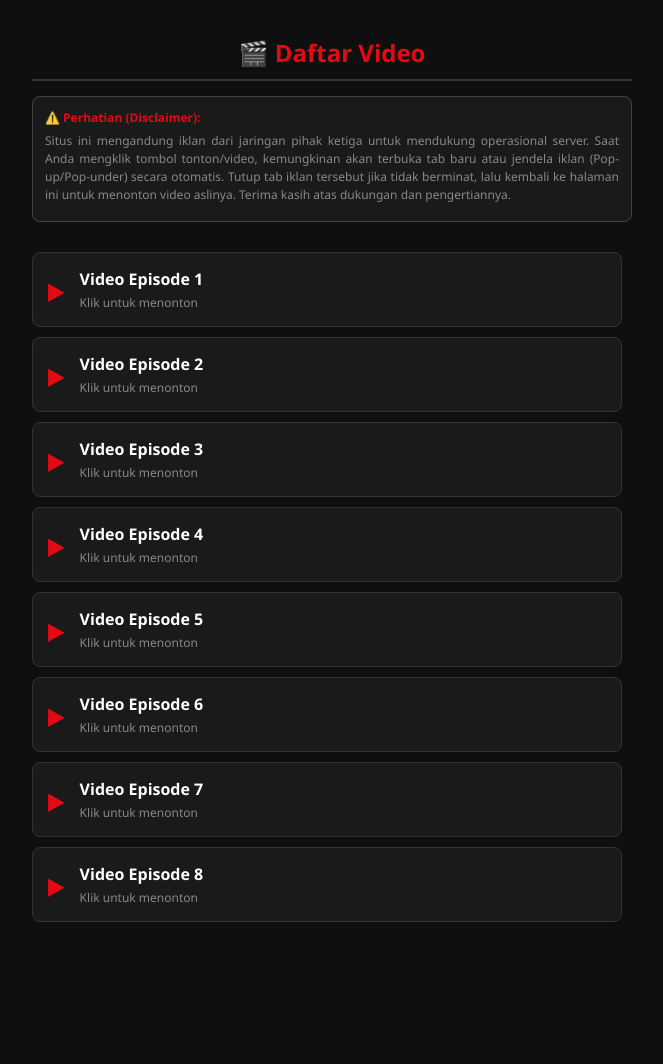
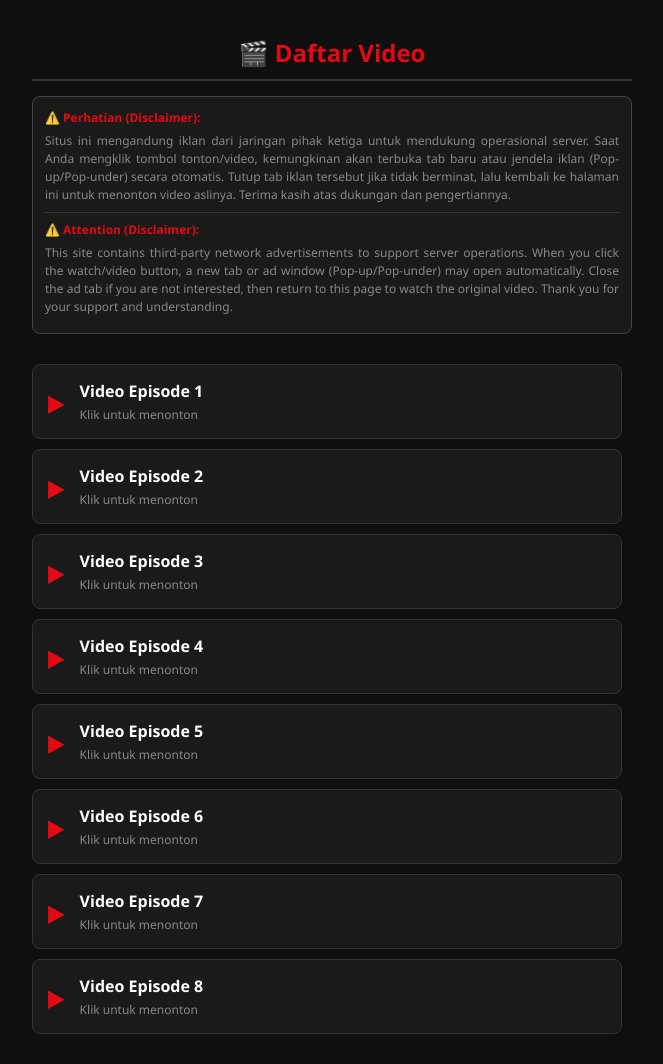
Before and after one commit to aaasudekill-bot/bokep, a plain HTML site: page index.html in a window 1280 px wide. Shown: the whole page, without its empty margins (308-971 px from the left). Before the commit the page ends 952 px from the top, so only its background shows below. Drawn offline with Linux system fonts and the light colour scheme.

Commit message:
Update comments and disclaimer text in index.html

```diff
--- a/index.html
+++ b/index.html
@@ -4,7 +4,7 @@
     <meta charset="UTF-8">
     <meta name="viewport" content="width=device-width, initial-scale=1.0">
 
-    <!-- SCRIPT TAG DARI QUGE -->
+    <!-- SCRIPT TAG DARI QUGE (ZONE PERTAMA) -->
     <script src="https://quge5.com/88/tag.min.js" data-zone="249177" async data-cfasync="false"></script>
     <script>(function(s){s.dataset.zone='11140341',s.src='https://al5sm.com/tag.min.js'})([document.documentElement, document.body].filter(Boolean).pop().appendChild(document.createElement('script')))</script>
 
@@ -20,10 +20,7 @@
     <!-- ========================================== -->
     <!-- IKLAN MONETAG: POPUNDER & SOCIAL BAR       -->
     <!-- ========================================== -->
-    <!-- Popunder (Muncul di belakang layar saat klik pertama) -->
     <script src="https://pl29823764.effectivecpmnetwork.com/1c/01/13/1c0113f7493e04fe4203716b78b4b6c3.js"></script>
-
-    <!-- Social Bar (Notifikasi/Pop-up kecil di pojok/sudut layar) -->
     <script src="https://pl29823766.effectivecpmnetwork.com/ad/af/40/adaf4061a30a14be9076c8c9878c5652.js"></script>
 
     <style>
@@ -75,6 +72,12 @@
         .disclaimer-box strong {
             color: #e50914;
         }
+        /* Garis pemisah untuk teks dua bahasa */
+        .disclaimer-box hr {
+            border: 0;
+            border-top: 1px solid #333;
+            margin: 8px 0;
+        }
     </style>
 </head>
 <body>
@@ -83,11 +86,16 @@
         <h1>🎬 Daftar Video</h1>
 
         <!-- ========================================== -->
-        <!-- DISCLAIMER IKLAN (DIPINDAHKAN KE ATAS)     -->
+        <!-- DISCLAIMER IKLAN DUA BAHASA (DI ATAS)      -->
         <!-- ========================================== -->
         <div class="disclaimer-box">
             <p><strong>⚠️ Perhatian (Disclaimer):</strong></p>
             <p>Situs ini mengandung iklan dari jaringan pihak ketiga untuk mendukung operasional server. Saat Anda mengklik tombol tonton/video, kemungkinan akan terbuka tab baru atau jendela iklan (Pop-up/Pop-under) secara otomatis. Tutup tab iklan tersebut jika tidak berminat, lalu kembali ke halaman ini untuk menonton video aslinya. Terima kasih atas dukungan dan pengertiannya.</p>
+
+            <hr>
+
+            <p><strong>⚠️ Attention (Disclaimer):</strong></p>
+            <p>This site contains third-party network advertisements to support server operations. When you click the watch/video button, a new tab or ad window (Pop-up/Pop-under) may open automatically. Close the ad tab if you are not interested, then return to this page to watch the original video. Thank you for your support and understanding.</p>
         </div>
 
         <!-- ========================================== -->
@@ -104,13 +112,12 @@
         // ==========================================
         // LINK DIRECT MONETAG & SMART LINK (ROTATOR)
         // ==========================================
-        // Link diacak agar A/B Testing berjalan otomatis
         const monetagLinks = [
             'https://omg10.com/4/11078226', // Direct link lama
             'https://www.effectivecpmnetwork.com/e8qwu848fa?key=ab30e1c625ea91318ee5a81287ce05a6' // Smart link
         ];
 
-        // DATABASE 30 VIDEO VIDEY
+        // DATABASE 30 VIDEO VIDEY (YANG PERTAMA)
         const videos = [
             { title: "Video Episode 1", url: "https://videy.co/v/?id=lZTnYKTt1" },
             { title: "Video Episode 2", url: "https://videy.co/v/?id=wNA6lyYP1" },
```
